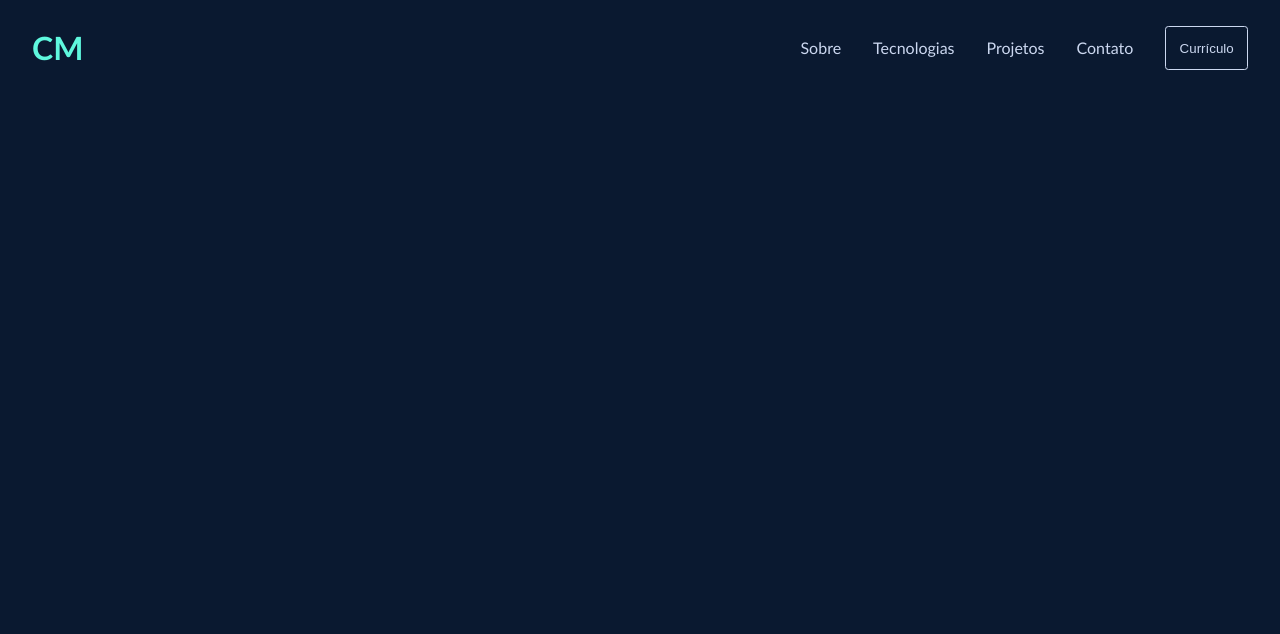
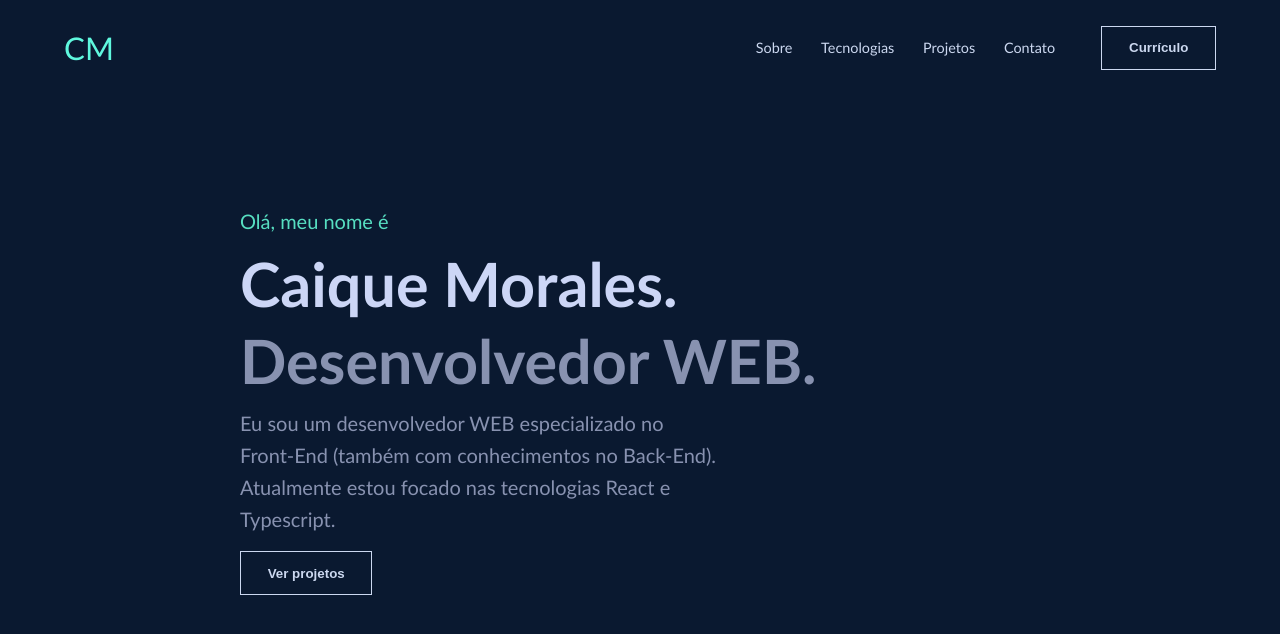
Before and after one commit to CaiqueTech/portfolio, a React (Vite) app: page / in a window 1280 px wide. Shown: the top 634 px of the page. Built offline with nearby package versions, Linux system fonts and the light colour scheme; a web font is replaced by a local one.

Commit message:
:sparkles: feath: Hero Section

```diff
--- a/index.html
+++ b/index.html
@@ -5,7 +5,7 @@
     <meta charset="UTF-8" />
     <meta name="viewport" content="width=device-width, initial-scale=1.0" />
     <!-- Title -->
-    <link rel="icon" type="image/svg+xml" href="/react.svg" />
+    <link rel="icon" type="image/svg+xml" href="/react.svg/" />
     <title>Caique Morales</title>
     <!-- Fonts -->
     <link rel="preconnect" href="https://fonts.googleapis.com" />
--- a/src/App.tsx
+++ b/src/App.tsx
@@ -1,4 +1,5 @@
 import { Fragment } from "react";
+import { Hero } from "./components/Hero";
 import { Navbar } from "./components/Navbar";
 import { GlobalStyle } from "./GlobalStyle";
 
@@ -7,6 +8,7 @@ export const App: React.FC = () => {
     <Fragment>
       <GlobalStyle />
       <Navbar />
+      <Hero />
     </Fragment>
   );
 };
--- a/src/GlobalStyle.tsx
+++ b/src/GlobalStyle.tsx
@@ -1,6 +1,16 @@
 import { createGlobalStyle } from "styled-components";
 
+export const cssVariables = {
+  fontSizeLargest: "3.815rem",
+  fontSizeLarger: "1.953rem",
+  fontSizeLarge: "1.25rem",
+  fontSizeNormal: "1rem",
+  fontSizeSmall: "0.9rem",
+  fontSizeSmaller: "0.64rem",
+};
+
 export const GlobalStyle = createGlobalStyle`
+
   * {
     padding: 0;
     margin: 0;
@@ -8,9 +18,9 @@ export const GlobalStyle = createGlobalStyle`
   }
   body {
     width: 100vw;
-    overflow: hidden;
+    overflow-x: hidden;
     font-size: 1rem;
-    line-height: 1;
+    line-height: 1.6;
     background: #0a1930;
     font-family: 'Gill Sans', 'Gill Sans MT', Calibri, 'Trebuchet MS', sans-serif;
   }
@@ -25,6 +35,13 @@ export const GlobalStyle = createGlobalStyle`
     border: none;
     outline: none;
     background: none;
+    display: inline-block;
     cursor: pointer;
   }
+  h1,h2,h3,h4,h5,h6{
+    line-height: 1;
+  }
+  a{
+    text-decoration: none;
+  }
 `;
--- /dev/null
+++ b/src/components/Hero/index.tsx
@@ -0,0 +1,20 @@
+import { ButtonS } from "../Styles/ButtonS";
+import { Description, HeroButton, HeroS, Hi, Name, Profission } from "./style";
+
+export const Hero = () => {
+  return (
+    <HeroS>
+      <Hi>Olá, meu nome é</Hi>
+      <Name>Caique Morales.</Name>
+      <Profission>Desenvolvedor WEB.</Profission>
+      <Description>
+        Eu sou um desenvolvedor WEB especializado no Front-End (também com
+        conhecimentos no Back-End). Atualmente estou focado nas tecnologias
+        React e Typescript.
+      </Description>
+      <ButtonS>
+        <span>Ver projetos</span>
+      </ButtonS>
+    </HeroS>
+  );
+};
--- /dev/null
+++ b/src/components/Hero/style.tsx
@@ -0,0 +1,61 @@
+// Imports
+import styled from "styled-components";
+
+// CSS Variables
+import { cssVariables } from "../../GlobalStyle";
+
+export const HeroS = styled.section`
+  width: min(50rem, 100%);
+  margin-inline: auto;
+  height: calc(100vh);
+  display: flex;
+  justify-content: center;
+  align-items: flex-start;
+  flex-direction: column;
+  gap: 1em;
+
+  @media screen and (max-width: 968px) {
+    padding-inline: 4em;
+  }
+`;
+
+export const Hi = styled.p`
+  color: #57dfc2;
+  font-size: ${cssVariables.fontSizeLarge};
+
+  @media screen and (max-width: 968px) {
+    font-size: ${cssVariables.fontSizeNormal};
+  }
+`;
+
+export const Name = styled.h1`
+  color: #ccd6f6;
+  font-size: ${cssVariables.fontSizeLargest};
+
+  @media screen and (max-width: 968px) {
+    font-size: ${cssVariables.fontSizeLarger};
+  }
+`;
+
+export const Profission = styled.h1`
+  color: #8892b0;
+  font-size: ${cssVariables.fontSizeLargest};
+
+  @media screen and (max-width: 968px) {
+    font-size: ${cssVariables.fontSizeLarger};
+  }
+`;
+
+export const Description = styled.p`
+  font-size: ${cssVariables.fontSizeLarge};
+  color: #8892b0;
+  max-width: 30rem;
+
+  @media screen and (max-width: 968px) {
+    font-size: ${cssVariables.fontSizeNormal};
+  }
+`;
+
+export const HeroButton = styled.button`
+  color: #64ffda;
+`;
--- a/src/components/Navbar/index.tsx
+++ b/src/components/Navbar/index.tsx
@@ -1,13 +1,6 @@
 import { useState } from "react";
-import {
-  HeaderS,
-  Logo,
-  MenuLink,
-  MenuOpener,
-  MenuS,
-  NavbarS,
-  Resume,
-} from "./style";
+import { ButtonS } from "../Styles/ButtonS";
+import { HeaderS, Logo, MenuLink, MenuOpener, MenuS, NavbarS } from "./style";
 
 interface NavbarProps {
   menuOpen?: boolean;
@@ -18,7 +11,10 @@ export const Navbar = (props: NavbarProps) => {
 
   return (
     <HeaderS>
-      <Logo>CM</Logo>
+      <Logo as="a" href="localhost:5173">
+        <span>C</span>
+        <span>M</span>
+      </Logo>
       <NavbarS onClick={() => setMenuOpen(!menuOpen)} menuOpen={menuOpen}>
         <MenuS>
           <MenuLink>Sobre</MenuLink>
@@ -26,7 +22,9 @@ export const Navbar = (props: NavbarProps) => {
           <MenuLink>Projetos</MenuLink>
           <MenuLink>Contato</MenuLink>
         </MenuS>
-        <Resume>Currículo</Resume>
+        <ButtonS>
+          <span>Currículo</span>
+        </ButtonS>
         <MenuOpener>
           <span className="material-symbols-outlined">menu</span>
         </MenuOpener>
--- a/src/components/Navbar/style.tsx
+++ b/src/components/Navbar/style.tsx
@@ -1,4 +1,6 @@
 import styled, { css } from "styled-components";
+
+import { cssVariables } from "../../GlobalStyle";
 
 interface NavbarProps {
   menuOpen: boolean;
@@ -8,12 +10,16 @@ export const HeaderS = styled.header`
   display: flex;
   justify-content: space-between;
   align-items: center;
-  padding-inline: 2em;
+  padding-inline: 4rem;
   height: 6rem;
+  position: absolute;
+  width: 100vw;
+  top: 0;
 `;
 
 export const Logo = styled.h1`
   color: #5ff8de;
+  font-size: ${cssVariables.fontSizeLarger};
 `;
 
 export const MenuOpener = styled.button`
@@ -39,6 +45,7 @@ export const NavbarS = styled.nav<NavbarProps>`
     height: 100vh;
     width: min(100%, 70vw);
     right: 0;
+    top: 0;
     bottom: 0;
     background-color: #112240;
     flex-direction: column;
@@ -57,13 +64,12 @@ export const NavbarS = styled.nav<NavbarProps>`
     height: 6rem;
     position: absolute;
     top: 0em;
-    right: 2em;
+    right: 4rem;
   }
 `;
 
 export const MenuS = styled.ul`
   display: flex;
-  gap: 2em;
 
   @media screen and (max-width: 768px) {
     align-items: center;
@@ -74,6 +80,8 @@ export const MenuS = styled.ul`
 export const MenuLink = styled.li`
   color: #ccd8f0;
   cursor: pointer;
+  padding: 1em;
+  font-size: ${cssVariables.fontSizeSmall};
 
   ::after {
     content: "";
@@ -90,14 +98,3 @@ export const MenuLink = styled.li`
     width: 100%;
   }
 `;
-
-export const Resume = styled.button`
-  color: #ccd8f0;
-  padding: 1em;
-  border: 1px solid #ccd8f0;
-  border-radius: 0.25em;
-
-  :hover {
-    background-color: #112240;
-  }
-`;
--- /dev/null
+++ b/src/components/Styles/ButtonS.tsx
@@ -0,0 +1,31 @@
+import styled from "styled-components";
+
+export const ButtonS = styled.button`
+  position: relative;
+  color: #ccd8f0;
+  padding: 1em 2em;
+  border: 1px solid #ccd8f0;
+  font-weight: bold;
+
+  :hover > span {
+    color: #0a1930;
+    position: relative;
+    z-index: 2;
+    transition: all 0.5s;
+  }
+
+  ::after {
+    content: "";
+    position: absolute;
+    width: 0%;
+    height: 100%;
+    inset: 0;
+    display: block;
+    background-color: #ccd8f0;
+    transition: all 0.5s;
+  }
+
+  :hover::after {
+    width: 100%;
+  }
+`;
```
